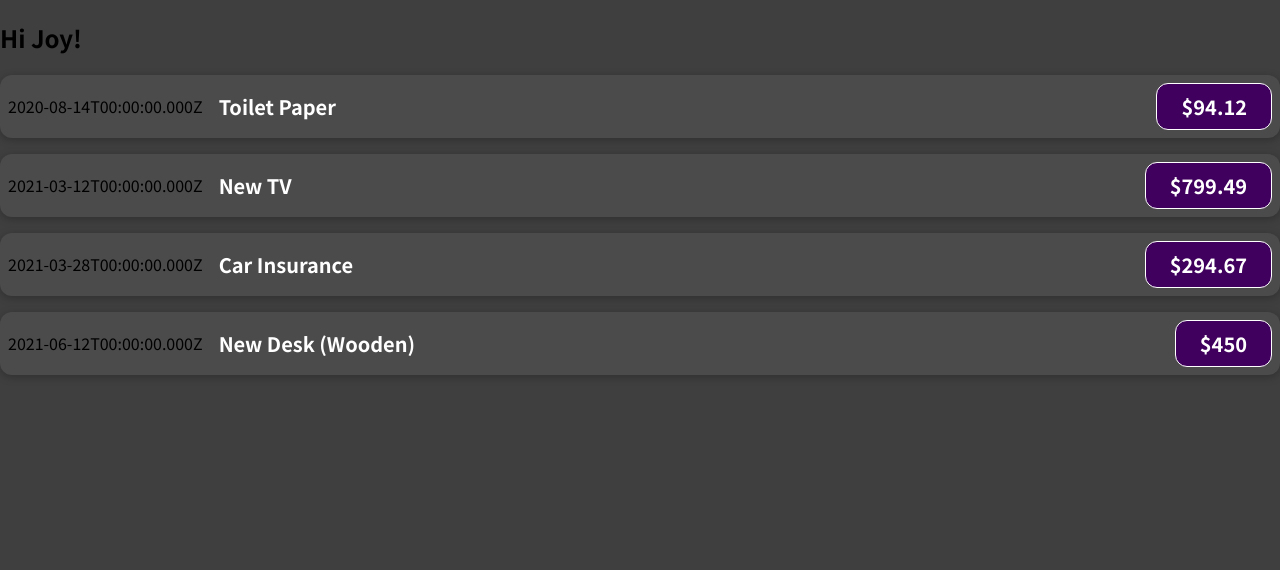
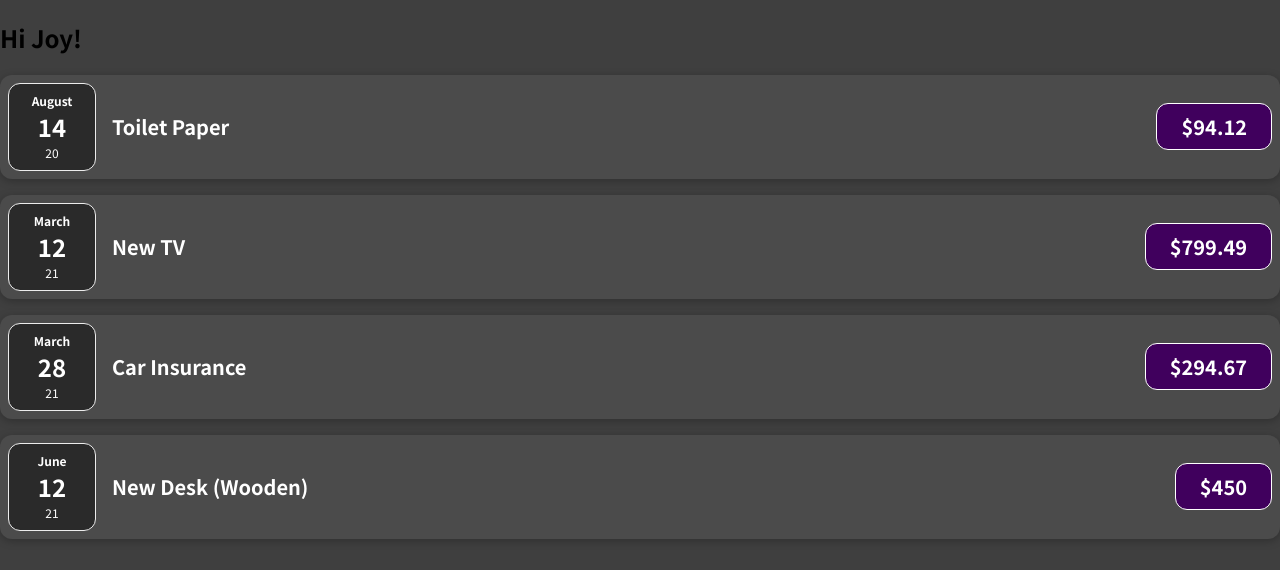
Before and after one commit to Wakarende/expense-tracker, a JavaScript app: page / in a window 1280 px wide. Shown: the top 570 px of the page. Built offline with nearby package versions, Linux system fonts and the light colour scheme.

Commit message:
create ExpenseDate component

```diff
--- /dev/null
+++ b/src/components/ExpenseDate.css
@@ -0,0 +1,26 @@
+.expense-date {
+  display: flex;
+  flex-direction: column;
+  width: 5.5rem;
+  height: 5.5rem;
+  border: 1px solid #ececec;
+  background-color: #2a2a2a;
+  color: white;
+  border-radius: 12px;
+  align-items: center;
+  justify-content: center;
+}
+
+.expense-date__month {
+  font-size: 0.75rem;
+  font-weight: bold;
+}
+
+.expense-date__year {
+  font-size: 0.75rem;
+}
+
+.expense-date__day {
+  font-size: 1.5rem;
+  font-weight: bold;
+}
--- /dev/null
+++ b/src/components/ExpenseDate.js
@@ -0,0 +1,18 @@
+import './ExpenseDate.css';
+
+function ExpenseDate(props) {
+  // Human readable dates
+  const month = props.date.toLocaleString('en-Us', {month:'long'});
+  const day = props.date.toLocaleString('en-Us',{day: '2-digit'});
+  const year = props.date.toLocaleString('en-Us',{year: '2-digit'});
+
+  return(
+    <div className='expense-date'>
+      <div className='expense-date__month'>{month}</div>
+      <div className='expense-date__day'>{day}</div>
+      <div className='expense-date__year'>{year}</div>
+    </div>
+  );
+}
+
+export default ExpenseDate;
--- a/src/components/ExpenseItem.js
+++ b/src/components/ExpenseItem.js
@@ -1,9 +1,11 @@
 import './ExpenseItem.css';
+import ExpenseDate from './ExpenseDate';
 
 function ExpenseItem(props) {
+
   return (
   <div className='expense-item'>
-      <div>{props.date.toISOString()}</div>
+    <ExpenseDate date={props.date}></ExpenseDate>
     <div className='expense-item__description'>
       <h2>{props.title}</h2>
       <div className='expense-item__price'>${props.amount}</div>
```
